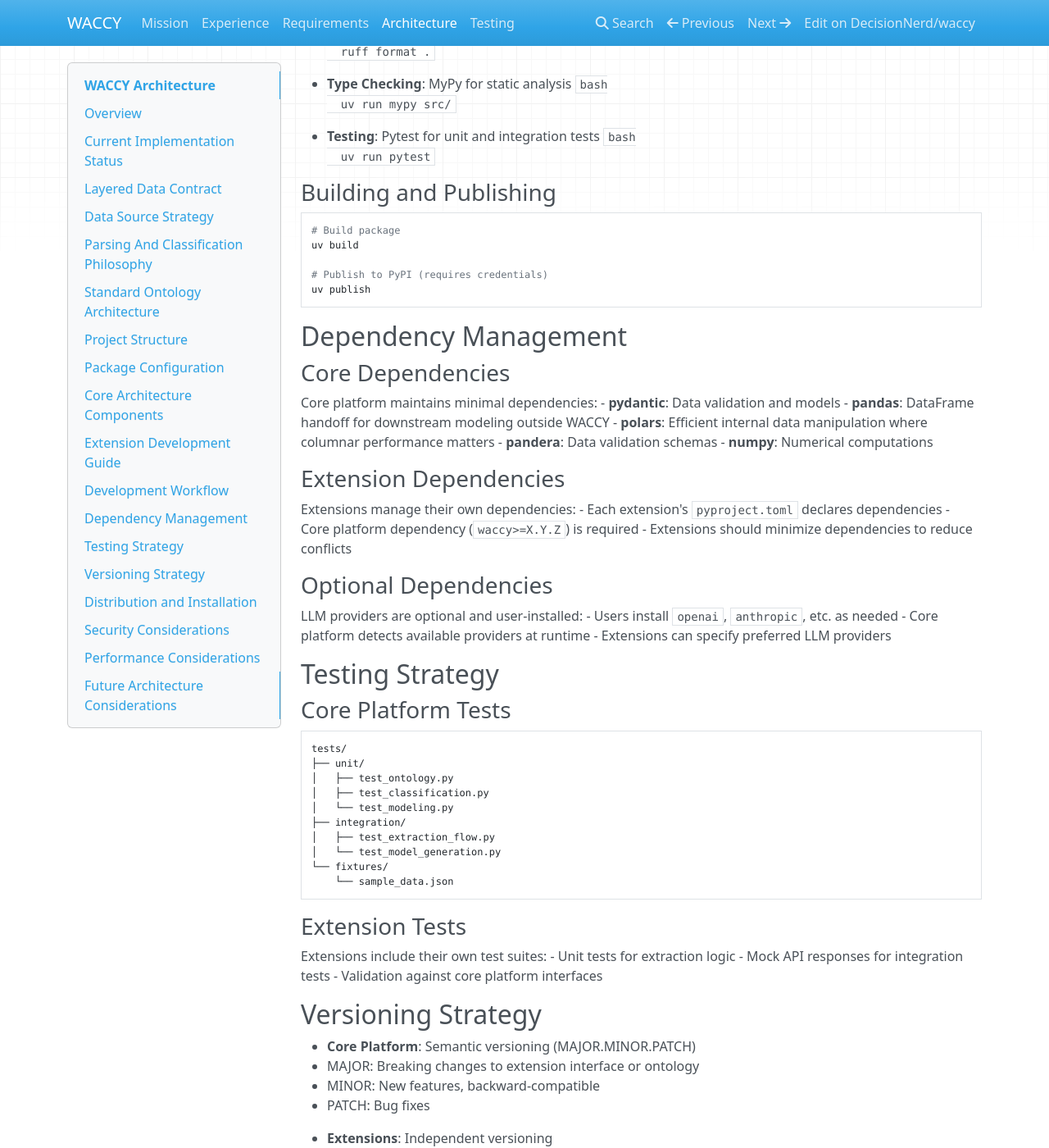
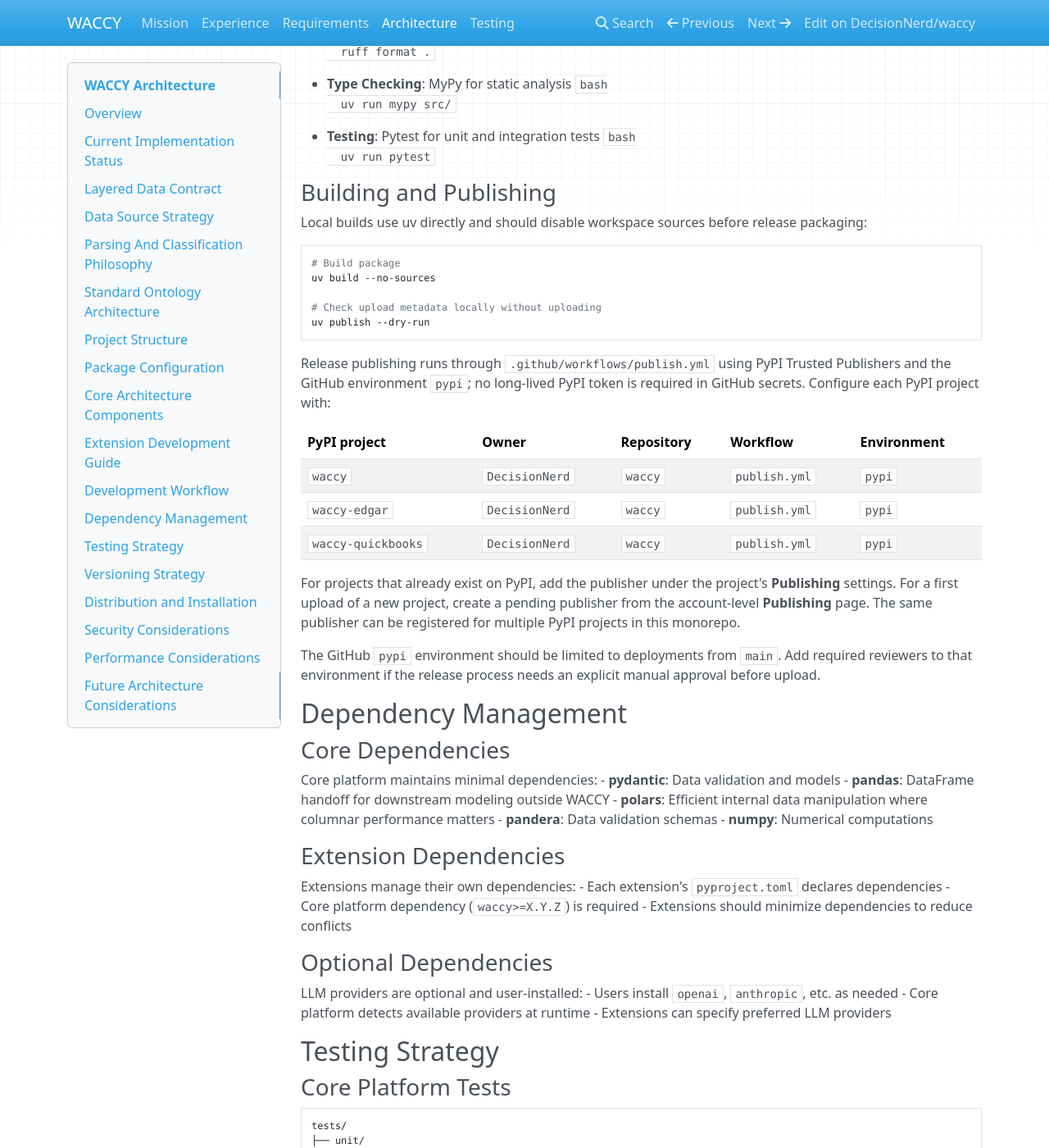
Before and after one commit to DecisionNerd/waccy, an MkDocs documentation site: the page built from docs/3-ARCHITECTURE.md, in a window 1280 px wide and 1400 px high, scrolled down 13470 px. Shown: the whole window at 82% size. Built offline with MkDocs 1.6.1, drawn with Linux system fonts in a browser that asks for light colours; nearby versions of some CDN libraries; some of the changed text lies outside the part shown.

Commit message:
Configure PyPI trusted publishing (#35)

````diff
--- a/docs/3-ARCHITECTURE.md
+++ b/docs/3-ARCHITECTURE.md
@@ -642,8 +642,8 @@ mydatasource = "waccy_mydatasource.extractor:MyDataSourceExtractor"
 
 5. **Publish to PyPI**:
 ```bash
-uv build
-uv publish
+uv build --no-sources
+uv publish --trusted-publishing always
 ```
 
 ## Development Workflow
@@ -684,13 +684,35 @@ uv pip install -e .
 
 ### Building and Publishing
 
+Local builds use uv directly and should disable workspace sources before
+release packaging:
+
 ```bash
 # Build package
-uv build
+uv build --no-sources
 
-# Publish to PyPI (requires credentials)
-uv publish
+# Check upload metadata locally without uploading
+uv publish --dry-run
 ```
+
+Release publishing runs through `.github/workflows/publish.yml` using PyPI
+Trusted Publishers and the GitHub environment `pypi`; no long-lived PyPI token
+is required in GitHub secrets. Configure each PyPI project with:
+
+| PyPI project | Owner | Repository | Workflow | Environment |
+| --- | --- | --- | --- | --- |
+| `waccy` | `DecisionNerd` | `waccy` | `publish.yml` | `pypi` |
+| `waccy-edgar` | `DecisionNerd` | `waccy` | `publish.yml` | `pypi` |
+| `waccy-quickbooks` | `DecisionNerd` | `waccy` | `publish.yml` | `pypi` |
+
+For projects that already exist on PyPI, add the publisher under the project's
+**Publishing** settings. For a first upload of a new project, create a pending
+publisher from the account-level **Publishing** page. The same publisher can be
+registered for multiple PyPI projects in this monorepo.
+
+The GitHub `pypi` environment should be limited to deployments from `main`.
+Add required reviewers to that environment if the release process needs an
+explicit manual approval before upload.
 
 ## Dependency Management
 
````
Also changed, not shown: README.md (+20 -0 lines), extensions/README.md (+16 -5 lines), 1 other file.
